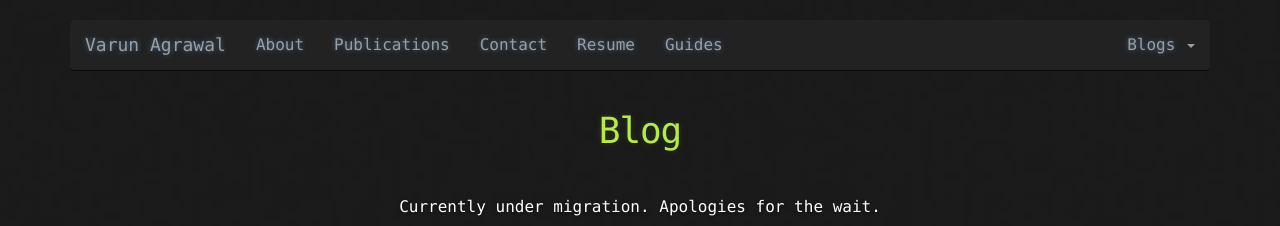
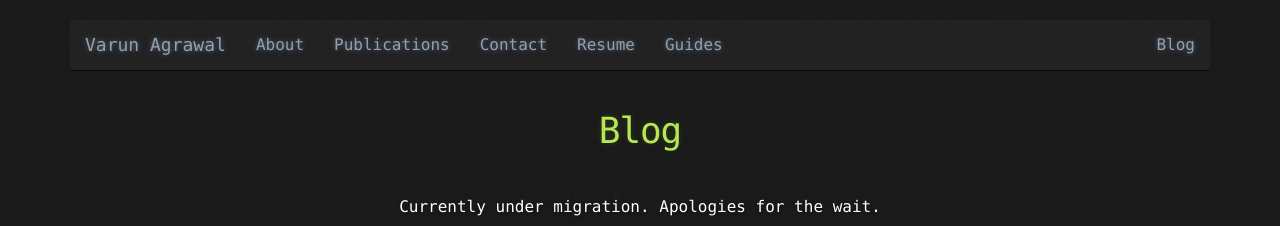
Before and after one commit to varunagrawal/varunagrawal.github.io, a Jekyll site: the page built from blog/index.html, in a window 1280 px wide. Shown: the top 226 px of the page. Built offline with Jekyll 4.4.1, drawn with Linux system fonts in a browser that asks for light colours; nearby versions of some CDN libraries.

Commit message:
updated navbar to reflect new blog link

```diff
--- a/_includes/navbar.html
+++ b/_includes/navbar.html
@@ -18,23 +18,17 @@
                             <li {% if page.url == link.url %}class="active"{% endif %}><a href="{{ link.url }}" {% if link.external %}target="_blank"{% endif %}>{{ link.title }}</a></li>
                         {% endfor %}
                     </ul>
-                    <!--ul class="nav navbar-nav">
-                        <li class="dropdown">
-                            <a href="#" class="dropdown-toggle" data-toggle="dropdown" role="button" aria-expanded="false">Resume <span class="caret"></span></a>
-                            <ul class="dropdown-menu inverse-dropdown" role="menu">
-                                <li><a href="/resume/resume.pdf" target="_blank">Resume</a></li>
-                                <li><a href="/resume/single-page-resume.pdf" target="_blank">Single Page Version</a></li>
-                            </ul>
-                        </li>
-                    </ul-->
+
                     <ul class="nav navbar-nav navbar-right">
-                        <li class="dropdown">
+                        <li {% if page.url == "blog" %}class="active"{% endif %}><a href="/blog/">Blog</a></li>
+                        <!--<li class="dropdown">
                             <a href="#" class="dropdown-toggle" data-toggle="dropdown" role="button" aria-expanded="false">Blogs <span class="caret"></span></a>
                             <ul class="dropdown-menu inverse-dropdown" role="menu">
                                 <li><a href="https://computercalledvarun.wordpress.com/" target="_blank">Tech</a></li>
                                 <li><a href="https://varunagrawal.wordpress.com/" target="_blank">Personal</a></li>
                             </ul>
-                        </li>
+                        </li>-->
+
                     </ul>
                 </div>
             </div>
```
